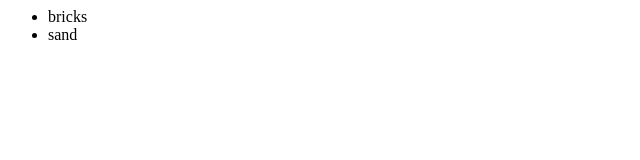
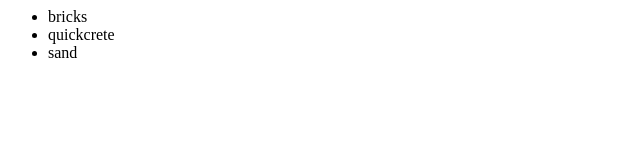
Before and after one commit to freflex/newOne, a plain HTML site: page index.html in a window 1280 px wide. Shown: the full height of the page, 0-640 px from the left. Drawn offline with Linux system fonts and the light colour scheme.

Commit message:
alter index user1

```diff
--- a/index.html
+++ b/index.html
@@ -3,6 +3,7 @@
     <div>
       <ul>
         <li>bricks</li>
+        <li>quickcrete</li>
         <li>sand</li>
       </ul>
     </div>
```
